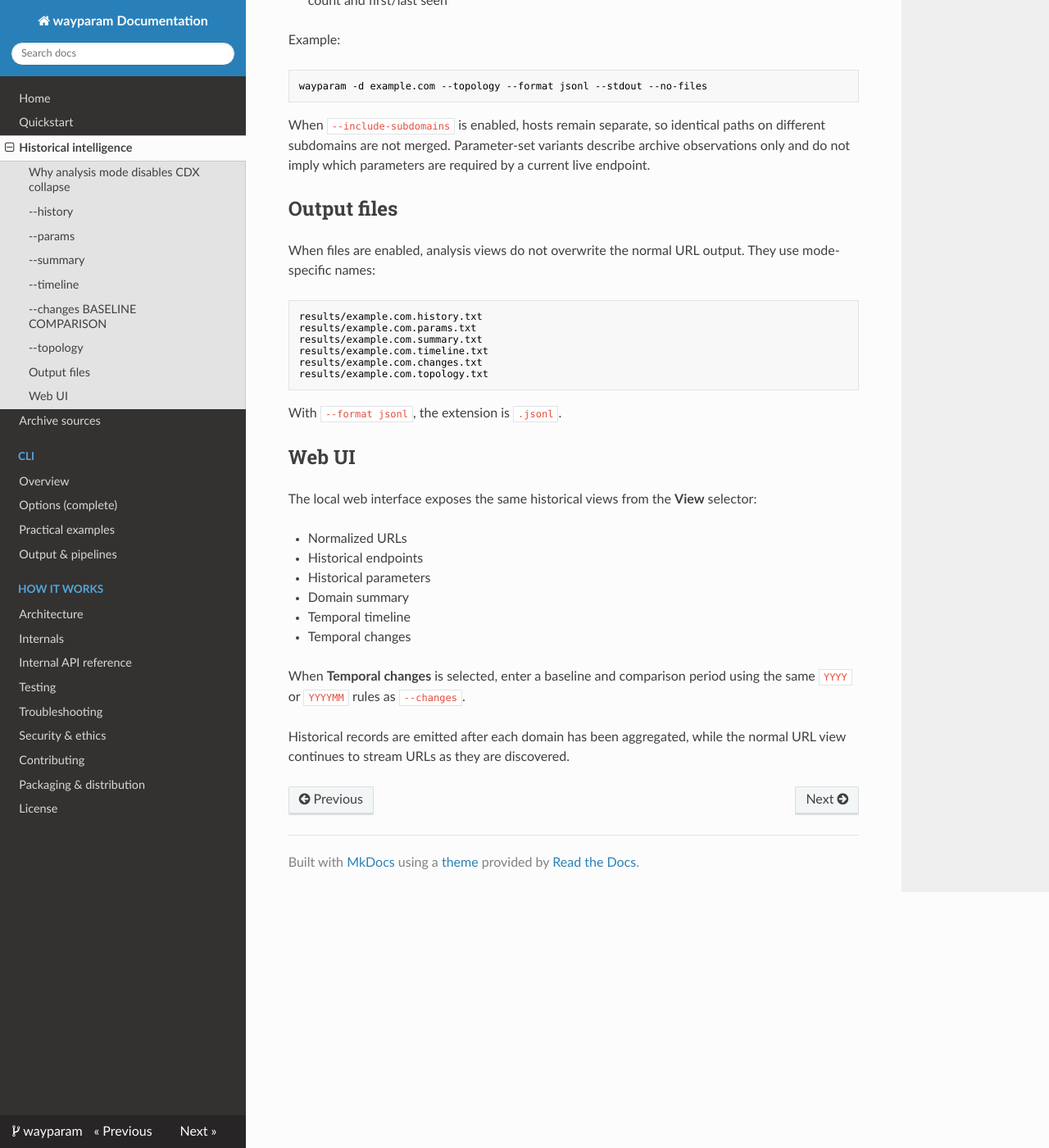
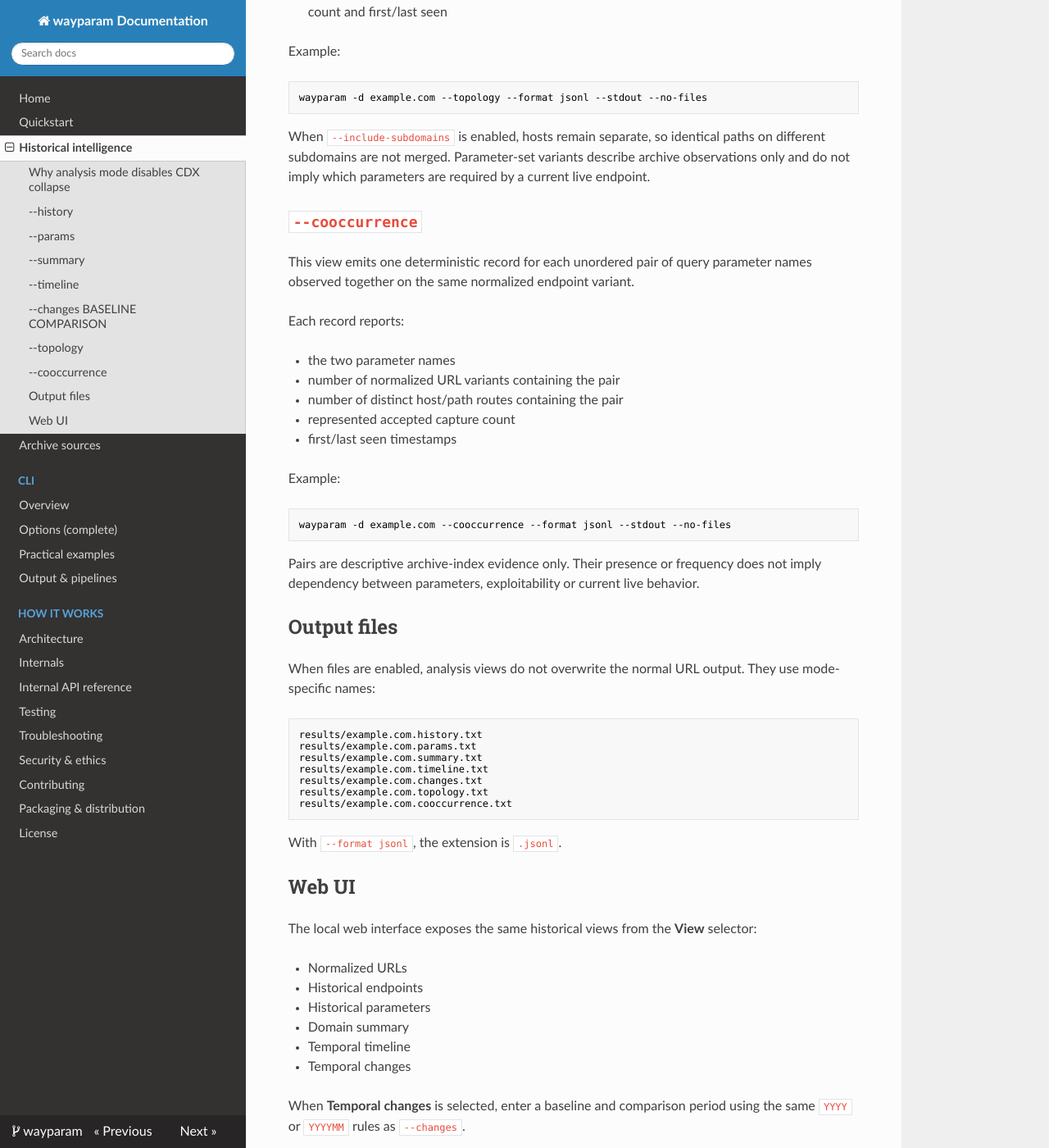
Before and after one commit to aleff-github/wayparam, an MkDocs documentation site: the page built from docs/historical-analysis.md, in a window 1280 px wide and 1400 px high, scrolled down 3797 px. Shown: the whole window at 82% size. Built offline with MkDocs 1.6.1, drawn with Linux system fonts in a browser that asks for light colours; nearby versions of some CDN libraries; some of the changed text lies outside the part shown.

Commit message:
Document parameter co-occurrence analysis

````diff
--- a/docs/historical-analysis.md
+++ b/docs/historical-analysis.md
@@ -12,6 +12,7 @@ wayparam -d example.com --summary
 wayparam -d example.com --timeline
 wayparam -d example.com --changes 2020 2024
 wayparam -d example.com --topology
+wayparam -d example.com --cooccurrence
 ```
 
 They work with the normal filtering, date-range, subdomain, proxy, rate-limit
@@ -186,6 +187,29 @@ on different subdomains are not merged. Parameter-set variants describe archive
 observations only and do not imply which parameters are required by a current
 live endpoint.
 
+## `--cooccurrence`
+
+This view emits one deterministic record for each unordered pair of query
+parameter names observed together on the same normalized endpoint variant.
+
+Each record reports:
+
+- the two parameter names
+- number of normalized URL variants containing the pair
+- number of distinct host/path routes containing the pair
+- represented accepted capture count
+- first/last seen timestamps
+
+Example:
+
+```bash
+wayparam -d example.com --cooccurrence --format jsonl --stdout --no-files
+```
+
+Pairs are descriptive archive-index evidence only. Their presence or frequency
+does not imply dependency between parameters, exploitability or current live
+behavior.
+
 ## Output files
 
 When files are enabled, analysis views do not overwrite the normal URL output.
@@ -198,6 +222,7 @@ results/example.com.summary.txt
 results/example.com.timeline.txt
 results/example.com.changes.txt
 results/example.com.topology.txt
+results/example.com.cooccurrence.txt
 ```
 
 With `--format jsonl`, the extension is `.jsonl`.
````
